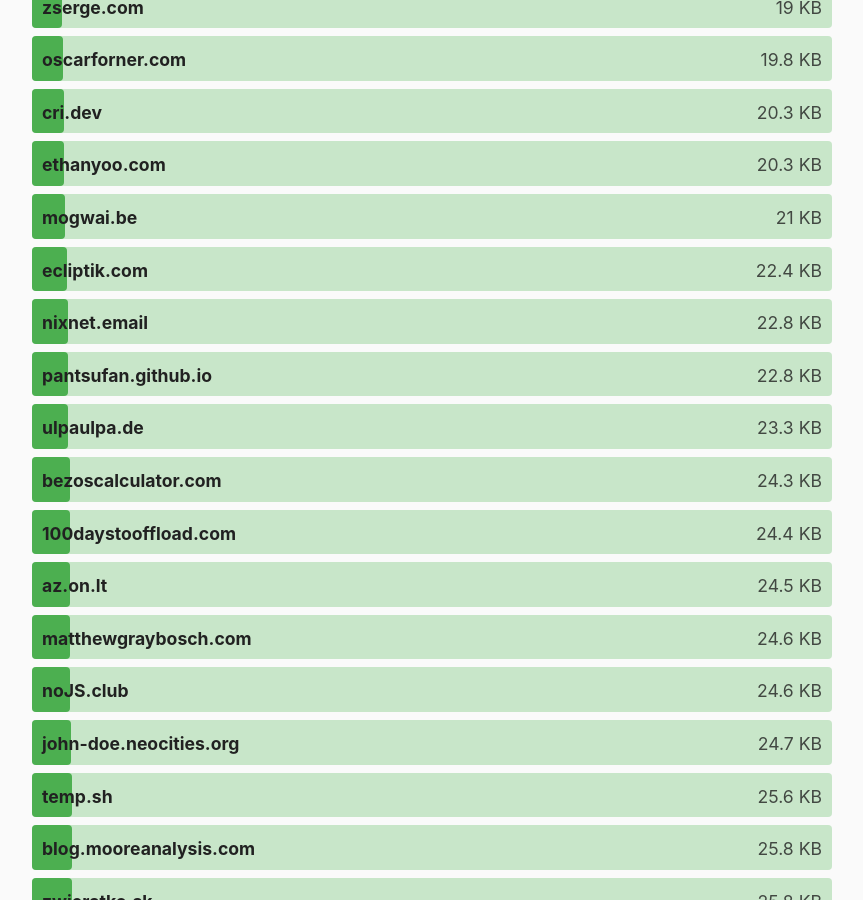
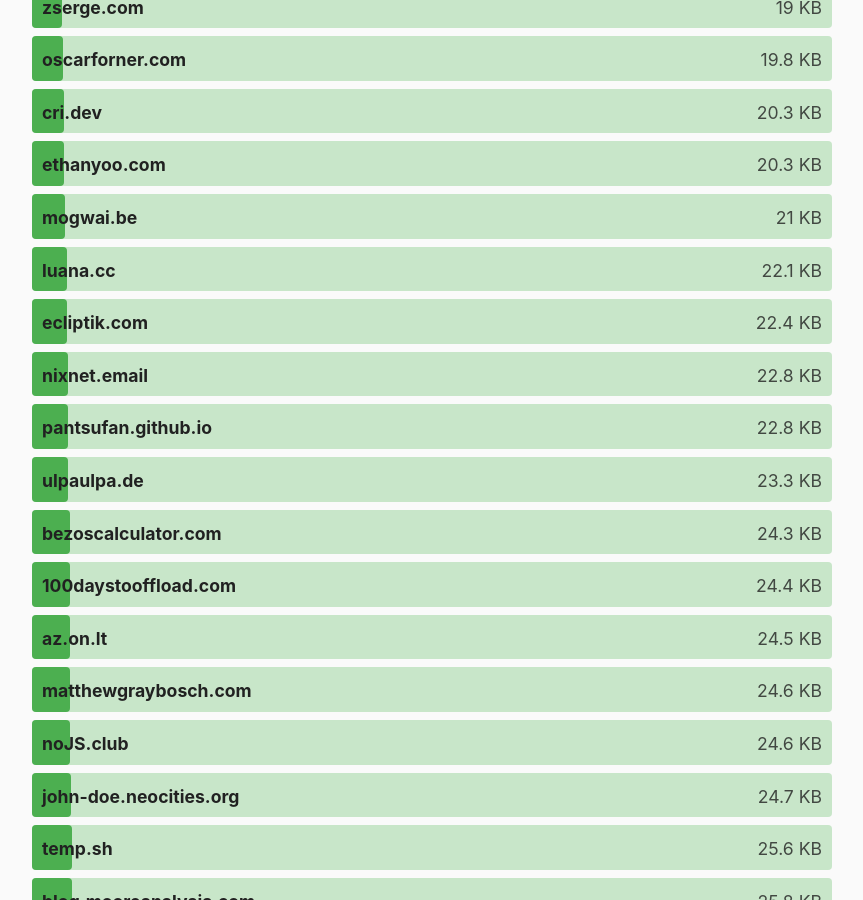
Before and after one commit to kevquirk/512kb.club, a Jekyll site: the page built from index.md, in a window 1280 px wide and 900 px high, scrolled down 5297 px. Shown: the whole window, without its empty margins (208-1071 px from the left). Built offline with Jekyll 4.4.1, drawn with Linux system fonts in a browser that asks for light colours.

Commit message:
Update green-team.yml
https://gtmetrix.com/reports/luana.cc/snewf1mh/

```diff
--- a/_data/green-team.yml
+++ b/_data/green-team.yml
@@ -412,6 +412,10 @@
   url: https://mogwai.be
   size: 21
   last_checked:
+
+- domain: luana.cc
+  url: https://luana.cc
+  size: 22.1
 
 - domain: ecliptik.com
   url: https://ecliptik.com
```
